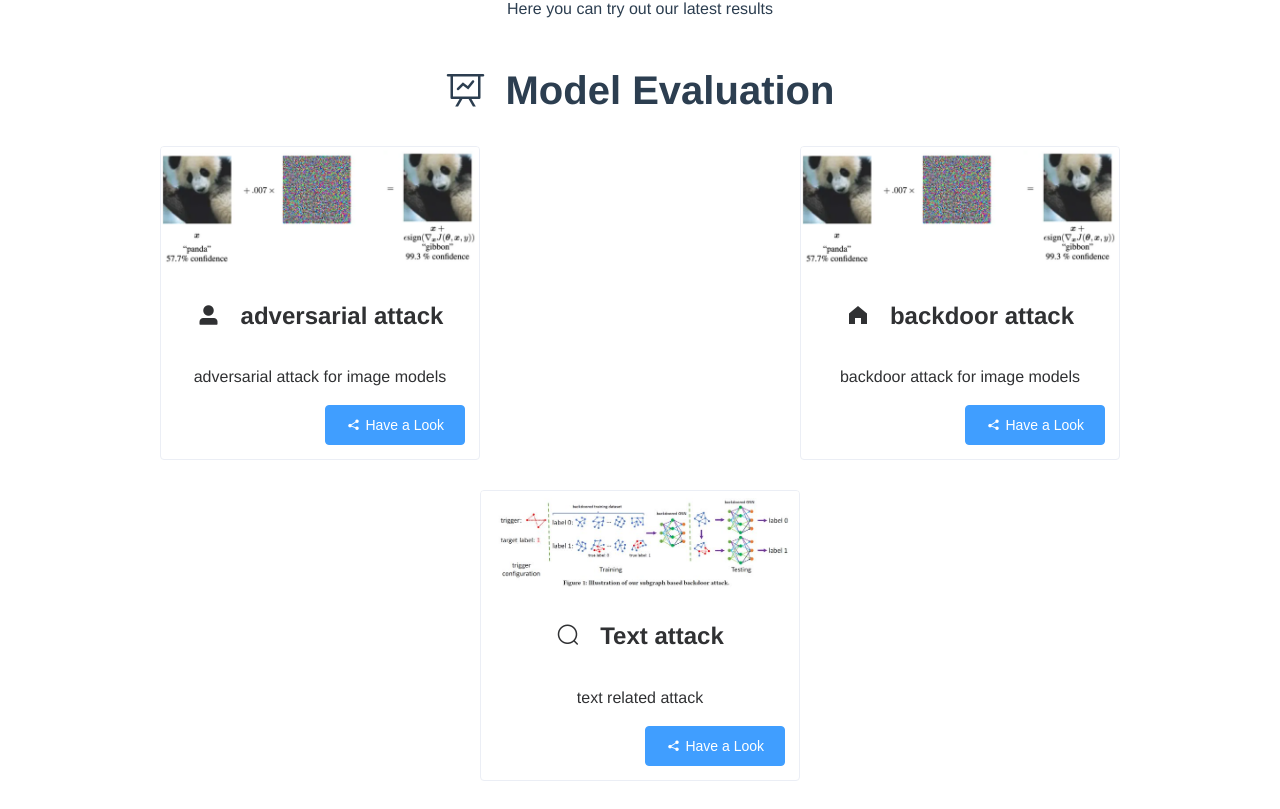
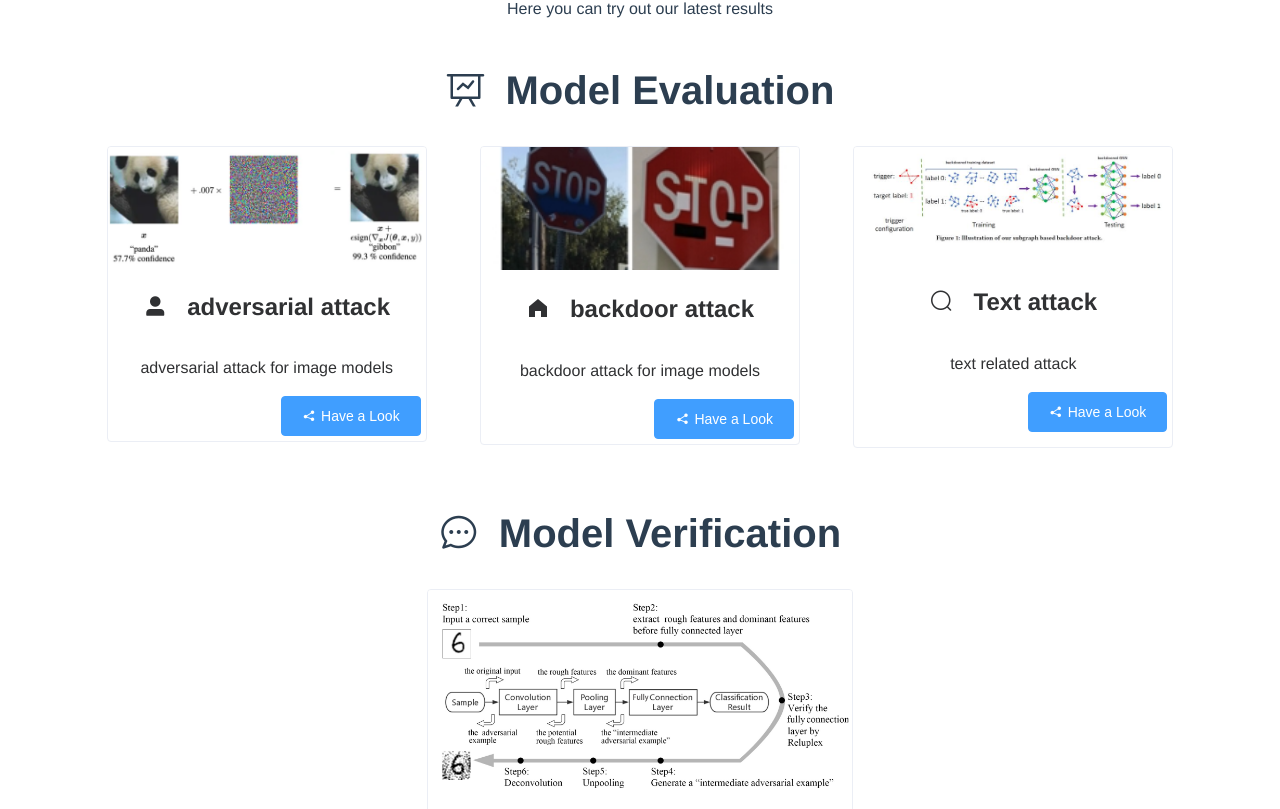
Before and after one commit to Amadeuszhao/InterfaceProject, a Vue app in the folder frontend/: page /text#/welcome in a window 1280 px wide. Shown: the part 691-1500 px from the top of the page. Built offline with nearby package versions, Linux system fonts and the light colour scheme; what mavon-editor would draw is missing.

Commit message:
update layout of homepage

```diff
--- a/frontend/src/components/Guide.vue
+++ b/frontend/src/components/Guide.vue
@@ -14,11 +14,11 @@
            </el-col>
         </el-row>
         <el-row>
-           <el-col :span="6" :offset="3"><StatisCard :type=type_0></StatisCard></el-col>
-           <el-col :span="6" :offset="6"><StatisCard :type=type_1></StatisCard></el-col>
+           <el-col :span="6" :offset="2"><StatisCard :type=type_0></StatisCard></el-col>
+           <el-col :span="6" :offset="1"><StatisCard :type=type_1></StatisCard></el-col>
+           <el-col :span="6" :offset="1"><FaqQueryCard :type=type_1></FaqQueryCard></el-col>
         </el-row>
         <el-row style="margin-top: 30px">
-           <el-col :span="6" :offset="9"><FaqQueryCard :type=type_1></FaqQueryCard></el-col>
         </el-row>
         <!-- AI Verification -->
         <el-row>
--- a/frontend/src/components/Guide/FaqQueryCard.vue
+++ b/frontend/src/components/Guide/FaqQueryCard.vue
@@ -1,9 +1,9 @@
 <template>
     <div>
-    <el-card :body-style="{ padding: '0px' }" shadow="hover">
+    <el-card :body-style="{ padding: '0px' }" style="min-height:300px;" shadow="hover">
       <img :src=picsrc class="image">
-      <div style="padding: 14px;">
-        <h1><i :class=whattype[type].icon></i>{{whattype[type].title}}</h1>
+      <div style="padding: 5px;">
+        <h1 style="padding-top:20px"><i :class=whattype[type].icon></i>{{whattype[type].title}}</h1>
         <div class="bottom clearfix">
           <!-- <time class="time">{{ currentDate }}</time> -->
           <p>{{whattype[type].describe}}</p>
--- a/frontend/src/components/Guide/StatisCard.vue
+++ b/frontend/src/components/Guide/StatisCard.vue
@@ -1,8 +1,8 @@
 <template>
     <div>
-    <el-card :body-style="{ padding: '0px' }" shadow="hover">
+    <el-card :body-style="{ padding: '0px' }" style="max-height:300px; max-width:350px" shadow="hover">
       <img :src=picsrc class="image">
-      <div style="padding: 14px;">
+      <div style="padding: 5px;">
         <h1><i :class=whattype[type].icon></i>{{whattype[type].title}}</h1>
         <div class="bottom clearfix">
           <!-- <time class="time">{{ currentDate }}</time> -->
```
Also changed, not shown: frontend/src/assets/pics/backdoor.png.
